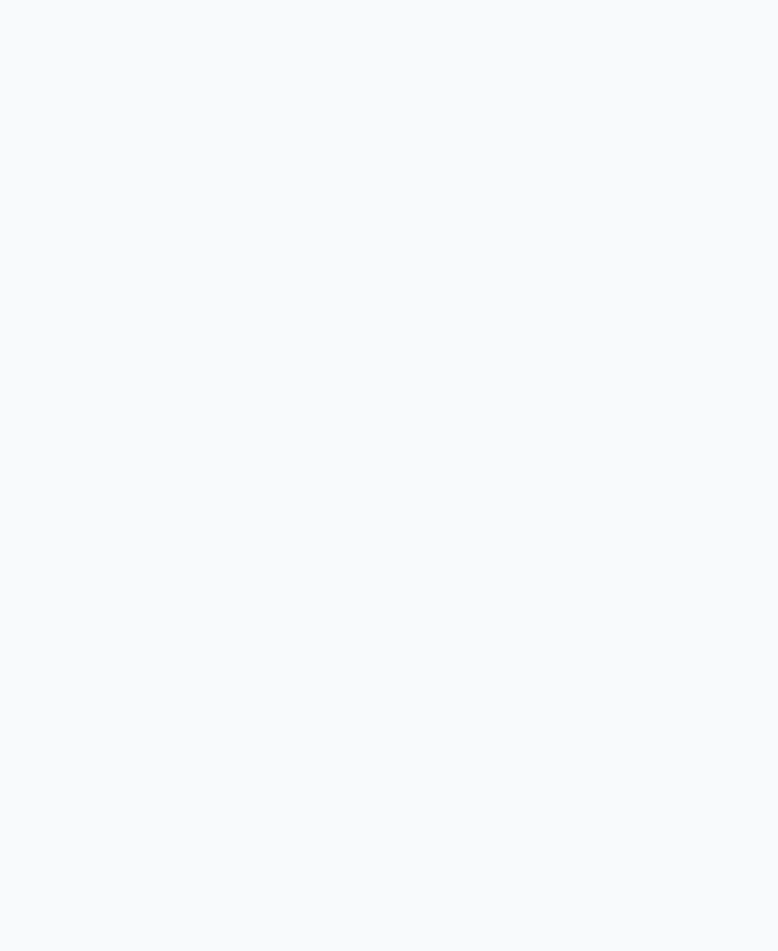
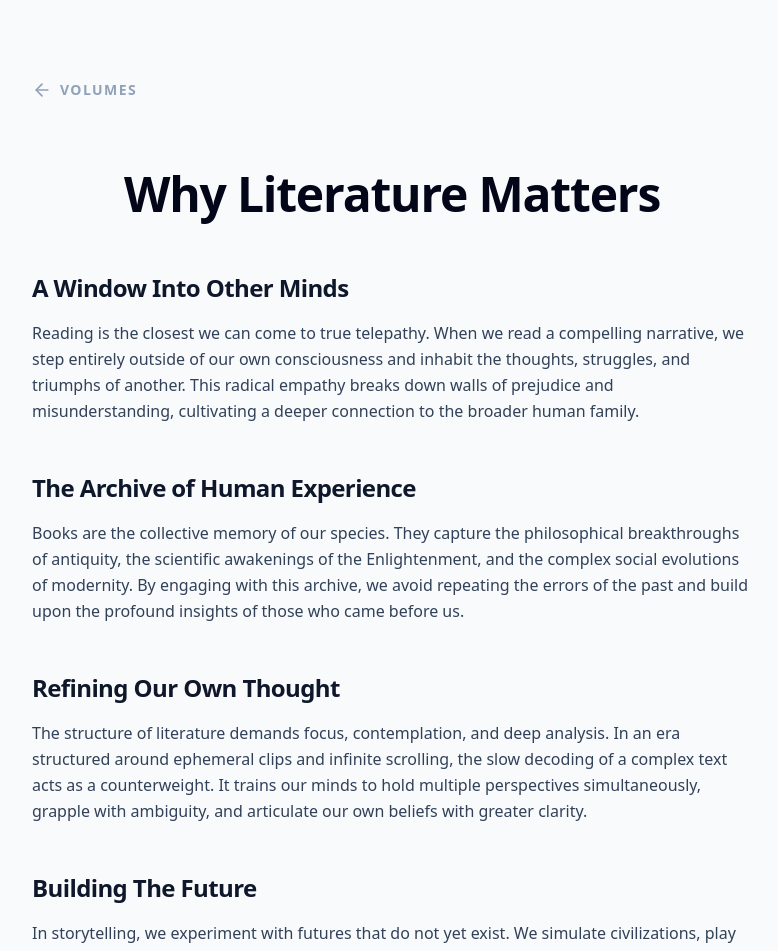
Before and after one commit to M1XaM/volumes, a React (Vite) app: page /why in a window 1280 px wide. Before the commit this address had no page. Shown: the top 951 px of the page, without its empty margins (248-1026 px from the left). Before the commit the page ends 800 px from the top, so only its background shows below. Built offline with nearby package versions, Linux system fonts and the light colour scheme.

Commit message:
add 'Why' page

```diff
--- a/src/App.tsx
+++ b/src/App.tsx
@@ -1,6 +1,7 @@
 import { BrowserRouter, Routes, Route } from 'react-router-dom';
 import Landing from './Landing';
 import Bookshelf from './Bookshelf';
+import Why from './Why';
 import './App.css';
 
 function App() {
@@ -10,6 +11,7 @@ function App() {
       <Routes>
         <Route path="/" element={<Landing />} />
         <Route path="/bookshelf" element={<Bookshelf />} />
+        <Route path="/why" element={<Why />} />
       </Routes>
     </BrowserRouter>
   );
--- a/src/Bookshelf.tsx
+++ b/src/Bookshelf.tsx
@@ -72,26 +72,16 @@ const Bookshelf: React.FC = () => {
 
   return (
     <div className="min-h-screen bg-slate-50 text-slate-900 font-sans selection:bg-slate-200">
-      <nav className="sticky top-0 z-50 bg-white/80 backdrop-blur-md border-b border-slate-200 px-6 py-4 shadow-sm">
-        <div className="max-w-6xl mx-auto flex items-center justify-between">
-          <Link to="/" className="inline-flex items-center space-x-2 text-slate-600 hover:text-slate-950 font-bold tracking-tight transition-colors">
-            <ArrowLeft className="w-5 h-5" />
-            <span className="text-sm uppercase tracking-widest">Volumes</span>
-          </Link>
-          <div className="flex items-center space-x-6">
-            <span className="text-xs font-bold uppercase tracking-widest text-slate-400">Total: {works.length} Works</span>
-          </div>
-        </div>
-      </nav>
+      <div className="max-w-6xl mx-auto px-6 py-20">
+        <Link to="/" className="inline-flex items-center space-x-2 text-slate-400 hover:text-slate-950 font-bold tracking-tight transition-colors mb-16">
+          <ArrowLeft className="w-5 h-5" />
+          <span className="text-sm uppercase tracking-widest">Volumes</span>
+        </Link>
 
-      <div className="max-w-6xl mx-auto px-6 py-20">
         <header className="mb-24 text-center">
           <h2 className="text-5xl font-extrabold tracking-tight text-slate-950 mb-6">
-            The Digital Bookshelf
+            The Bookshelf
           </h2>
-          <p className="text-xl text-slate-500 font-medium max-w-2xl mx-auto">
-            Organized by Epoch and Genre.
-          </p>
         </header>
 
         <div className="space-y-32">
@@ -136,7 +126,7 @@ const Bookshelf: React.FC = () => {
                               {genreLabel}
                             </h4>
                             <div className="w-8 h-1 bg-slate-200 mb-4 rounded-full"></div>
-                            <p className="text-xs text-slate-400 font-medium">{genreWorks.length} Essential {genreWorks.length === 1 ? 'Work' : 'Works'}</p>
+                            <p className="text-xs text-slate-400 font-medium">{genreWorks.length} {genreWorks.length === 1 ? 'Work' : 'Works'}</p>
                           </div>
                         </div>
                         <div className="md:col-span-3 grid grid-cols-1 sm:grid-cols-2 gap-8">
--- a/src/Landing.tsx
+++ b/src/Landing.tsx
@@ -18,12 +18,18 @@ const Landing: React.FC = () => {
           <p className="mt-4 text-sm font-bold uppercase tracking-widest text-slate-400">— Italo Calvino</p>
         </div>
 
-        <div className="pt-4">
+        <div className="pt-4 flex flex-col items-center space-y-4">
           <Link
             to="/bookshelf"
-            className="inline-flex items-center px-10 py-4 bg-slate-900 text-white rounded-full hover:bg-slate-800 transition-all duration-300 shadow-lg hover:shadow-xl hover:-translate-y-1 font-semibold text-lg"
+            className="inline-flex items-center justify-center min-w-[280px] px-10 py-4 bg-slate-900 text-white rounded-full hover:bg-slate-800 transition-all duration-300 shadow-lg hover:shadow-xl hover:-translate-y-1 font-semibold text-lg"
           >
             Explore The Bookshelf
+          </Link>
+          <Link
+            to="/why"
+            className="inline-flex items-center justify-center min-w-[280px] px-10 py-4 bg-white text-slate-900 border border-slate-200 rounded-full hover:bg-slate-50 transition-all duration-300 shadow-sm hover:shadow hover:-translate-y-1 font-semibold text-lg"
+          >
+            Explore The Why
           </Link>
         </div>
       </main>
--- /dev/null
+++ b/src/Why.tsx
@@ -0,0 +1,54 @@
+import React from 'react';
+import { Link } from 'react-router-dom';
+import { ArrowLeft } from 'lucide-react';
+
+const Why: React.FC = () => {
+  return (
+    <div className="min-h-screen bg-slate-50 text-slate-900 font-sans selection:bg-slate-200">
+      <div className="max-w-3xl mx-auto px-6 py-20">
+        <Link to="/" className="inline-flex items-center space-x-2 text-slate-400 hover:text-slate-950 font-bold tracking-tight transition-colors mb-16">
+          <ArrowLeft className="w-5 h-5" />
+          <span className="text-sm uppercase tracking-widest">Volumes</span>
+        </Link>
+
+        <article className="prose prose-slate lg:prose-lg mx-auto">
+          <h1 className="text-5xl font-black text-slate-950 tracking-tight mb-12 text-center text-balance leading-tight">
+            Why Literature Matters
+          </h1>
+
+          <div className="space-y-12 text-slate-700 leading-relaxed font-medium">
+            <section>
+              <h2 className="text-2xl font-bold tracking-tight text-slate-900 mb-4">A Window Into Other Minds</h2>
+              <p>
+                Reading is the closest we can come to true telepathy. When we read a compelling narrative, we step entirely outside of our own consciousness and inhabit the thoughts, struggles, and triumphs of another. This radical empathy breaks down walls of prejudice and misunderstanding, cultivating a deeper connection to the broader human family.
+              </p>
+            </section>
+
+            <section>
+              <h2 className="text-2xl font-bold tracking-tight text-slate-900 mb-4">The Archive of Human Experience</h2>
+              <p>
+                Books are the collective memory of our species. They capture the philosophical breakthroughs of antiquity, the scientific awakenings of the Enlightenment, and the complex social evolutions of modernity. By engaging with this archive, we avoid repeating the errors of the past and build upon the profound insights of those who came before us.
+              </p>
+            </section>
+
+            <section>
+              <h2 className="text-2xl font-bold tracking-tight text-slate-900 mb-4">Refining Our Own Thought</h2>
+              <p>
+                The structure of literature demands focus, contemplation, and deep analysis. In an era structured around ephemeral clips and infinite scrolling, the slow decoding of a complex text acts as a counterweight. It trains our minds to hold multiple perspectives simultaneously, grapple with ambiguity, and articulate our own beliefs with greater clarity.
+              </p>
+            </section>
+
+            <section>
+              <h2 className="text-2xl font-bold tracking-tight text-slate-900 mb-4">Building The Future</h2>
+              <p>
+                In storytelling, we experiment with futures that do not yet exist. We simulate civilizations, play out technological advancements, and warn ourselves of authoritarian drifts. It is the rehearsal space for humanity's next chapter where we decide who we want to be.
+              </p>
+            </section>
+          </div>
+        </article>
+      </div>
+    </div>
+  );
+};
+
+export default Why;
```
